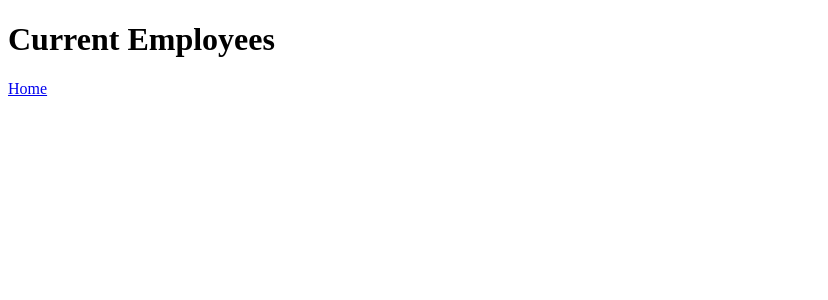
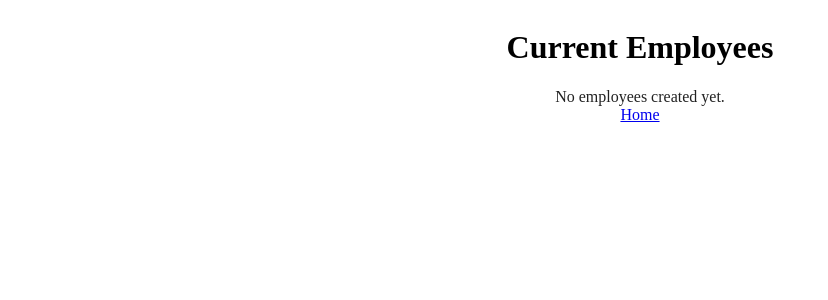
Before and after one commit to GoncalvesDDaniel/wealth_health_react, a React (Vite) app: page /employee-list in a window 1280 px wide. Shown: the top 300 px of the page, without its empty margins (0-828 px from the left). Built offline with nearby package versions, Linux system fonts and the light colour scheme.

Commit message:
Init react data table library and initiate to employeeList.jsx

```diff
--- a/package.json
+++ b/package.json
@@ -11,12 +11,13 @@
   },
   "dependencies": {
     "@reduxjs/toolkit": "^2.7.0",
-    "@tanstack/react-table": "^8.21.3",
     "react": "^19.0.0",
+    "react-data-table-component": "^7.7.0",
     "react-datepicker": "^8.3.0",
     "react-dom": "^19.0.0",
     "react-redux": "^9.2.0",
-    "react-router-dom": "^7.5.3"
+    "react-router-dom": "^7.5.3",
+    "styled-components": "^6.1.17"
   },
   "devDependencies": {
     "@eslint/js": "^9.22.0",
--- a/src/components/SimpleSelect.jsx
+++ b/src/components/SimpleSelect.jsx
@@ -15,7 +15,6 @@ function SimpleSelect({ label, id, options, value, onChange, placeholder }) {
             <label htmlFor={id}>{label}</label>
             <select id={id} value={value} onChange={onChange}>
                 <option value="">{placeholder || `Select ${label}`}</option>
-                {/* Mapper sur les options fournies */}
                 {options.map((option, index) => (
                     <option
                         key={`${option.value}-${index}`}
--- a/src/pages/CreateEmployee.jsx
+++ b/src/pages/CreateEmployee.jsx
@@ -56,9 +56,7 @@ function CreateEmployee() {
 
         // 3. Dispatcher l'action addEmployee avec le nouvel employé comme payload
         dispatch(addEmployee(newEmployee));
-
         console.log("Employee dispatched to Redux:", newEmployee);
-        // TODO: Afficher la modale de confirmation
         // TODO: Optionnel: Réinitialiser le formulaire après soumission
     };
 
--- a/src/pages/EmployeeList.jsx
+++ b/src/pages/EmployeeList.jsx
@@ -1,13 +1,103 @@
-import React from "react";
-import { Link } from "react-router-dom"; // Import Link
+// src/pages/EmployeeList.jsx
+import React, { useMemo } from "react";
+import { Link } from "react-router-dom";
+import { useSelector } from "react-redux";
+import DataTable from "react-data-table-component";
 
 function EmployeeList() {
+    const employeesData = useSelector((state) => state.employees.list);
+    const data = useMemo(() => employeesData, [employeesData]);
+
+    const columns = useMemo(
+        () => [
+            {
+                name: "First Name",
+                selector: (row) => row.firstName,
+                sortable: true,
+            },
+            {
+                name: "Last Name",
+                selector: (row) => row.lastName,
+                sortable: true,
+            },
+            {
+                name: "Start Date",
+                selector: (row) => row.formattedStartDate,
+                sortable: true,
+                cell: (row) =>
+                    row.formattedStartDate
+                        ? new Date(
+                              row.formattedStartDate + "T00:00:00Z"
+                          ).toLocaleDateString("fr-FR")
+                        : "",
+            },
+            {
+                name: "Department",
+                selector: (row) => row.department,
+                sortable: true,
+            },
+            {
+                name: "Date of Birth",
+                selector: (row) => row.formattedDateOfBirth,
+                sortable: true,
+                cell: (row) =>
+                    row.formattedDateOfBirth
+                        ? new Date(
+                              row.formattedDateOfBirth + "T00:00:00Z"
+                          ).toLocaleDateString("fr-FR")
+                        : "",
+            },
+            {
+                name: "Street",
+                selector: (row) => row.street,
+                sortable: true,
+            },
+            {
+                name: "City",
+                selector: (row) => row.city,
+                sortable: true,
+            },
+            {
+                name: "State",
+                selector: (row) => row.state,
+                sortable: true,
+            },
+            {
+                name: "Zip Code",
+                selector: (row) => row.zipCode,
+                sortable: true,
+            },
+        ],
+        []
+    );
+
+    // TODO: Ajouter les états et la logique pour le filtre externe plus tard
+    const customStyles = {
+        headCells: {
+            style: {
+                fontWeight: "bold",
+                color: "#000",
+            },
+        },
+    };
     return (
-        <div>
+        <div id="employee-div" className="container">
             <h1>Current Employees</h1>
-            {/* TODO: Ajouter la table ici */}
-            <Link to="/">Home</Link>{" "}
-            {/* Lien retour vers la page de création */}
+
+            {/* TODO: Ajouter le champ de recherche externe plus tard */}
+
+            <DataTable
+                columns={columns}
+                data={data}
+                noDataComponent={<div>No employees created yet.</div>}
+                customStyles={customStyles}
+                pagination
+                fixedHeader
+                fixedHeaderScrollHeight="400px"
+                highlightOnHover
+            />
+
+            <Link to="/">Home</Link>
         </div>
     );
 }
```
Also changed, not shown: 1 other file (tests, documents, lock files or other folders).
